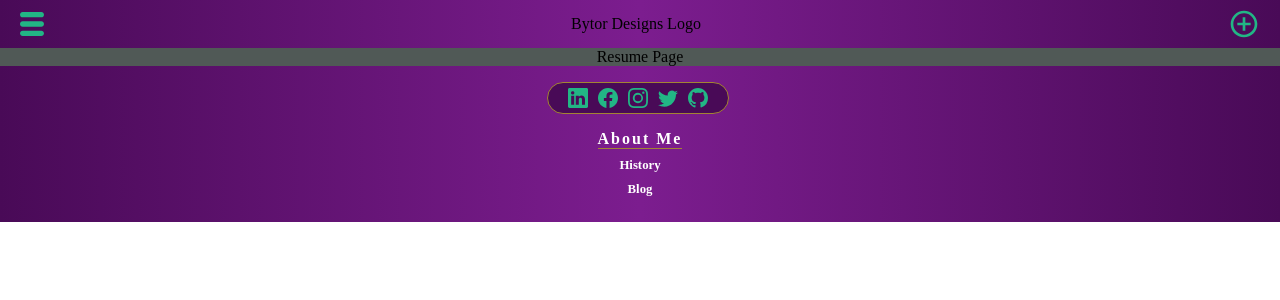
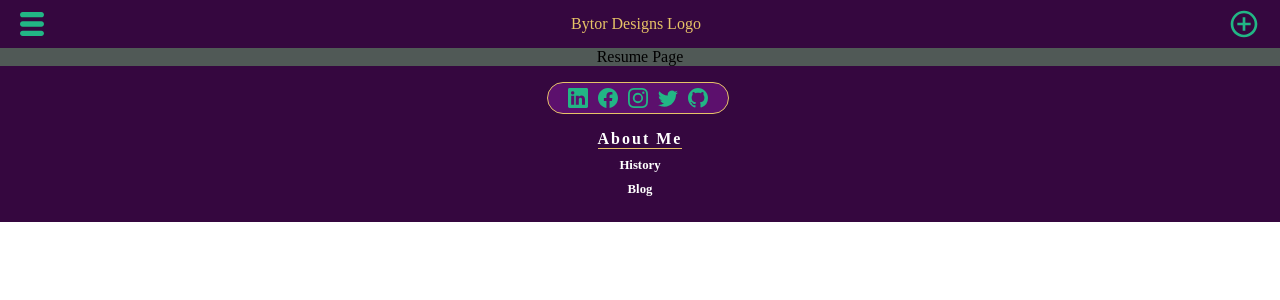
Before and after one commit to NicBab/Bytor_Designs, a React (Create React App) app: page /resume in a window 1280 px wide. Shown: the top 300 px of the page. Built offline with nearby package versions, Linux system fonts and the light colour scheme.

Commit message:
darkened purple color, lightened gold color, added hover webkit to plus dropdown a

```diff
--- a/src/components/css/FollowIcons.css
+++ b/src/components/css/FollowIcons.css
@@ -5,8 +5,10 @@
     margin-right: 5px;
     width: 180px;
     border-radius: 20px;
-    border: .5px solid #A38433;
-    background-color: #490A57;
+    border: .5px solid #e7c367;
+    background-color: #5c106d;
+    /* background-image: linear-gradient (#490A57, #7c1d8f, #490A57);
+    background-image: linear-gradient(90deg, #490A57, #7c1d8f, #490A57);*/
   }
 
   .icons {
--- a/src/components/css/Footer.css
+++ b/src/components/css/Footer.css
@@ -1,11 +1,10 @@
-
 .site-footer {
   display: flex;
   flex-direction: column;
   align-items: center;
   justify-content: center;
   padding: 1rem;
-  background-image: linear-gradient(90deg, #490A57, #7c1d8f, #490A57);
+  background-color: #35073f;
   /* background-image: linear-gradient(to bottom right,#490A57, #8D22A3, #490A57 ); */
 }
 
@@ -26,7 +25,7 @@ footer > section > h2 {
   margin-bottom: 9px;
   letter-spacing: 2px;
   font-size: 1rem;
-  border-bottom: 1px solid #A38433;
+  border-bottom: 1px solid #e7c367;
 }
 
 footer > section > a {
@@ -39,7 +38,7 @@ footer > section > a {
 }
 
 footer > section > a:hover {
-  border-bottom: 1px solid #A38433;
+  border-bottom: 1px solid #e7c367;
   margin-bottom: 8px;
 }
 
--- a/src/components/css/Logo.css
+++ b/src/components/css/Logo.css
@@ -1,3 +1,4 @@
 .logo {
     text-align: center;
+    color: #e7c367;
 }
--- a/src/components/css/Menu.css
+++ b/src/components/css/Menu.css
@@ -1,5 +1,6 @@
 .nav {
-  background-image: linear-gradient(90deg, #490A57, #7c1d8f, #490A57);
+  background-color: #35073f;
+  /* background-image: linear-gradient(90deg, #490A57, #7c1d8f, #490A57); */
     /* background-image: linear-gradient(to left,#490A57, #8D22A3, #490A57); */
     display: flex;
     flex-direction: row;
--- a/src/components/css/Plus.css
+++ b/src/components/css/Plus.css
@@ -37,6 +37,9 @@
     background-color: grey;
     color: white;
     text-shadow: 0.2px 0.2px;
+    -webkit-transform: scale(1.05);
+    -ms-transform: scale(1.05);
+    transform: scale(1.05);
   }
 
   .plus-text a {
```
